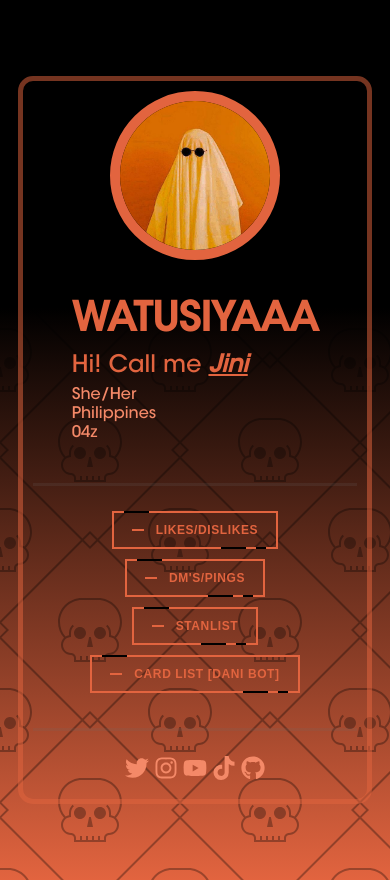
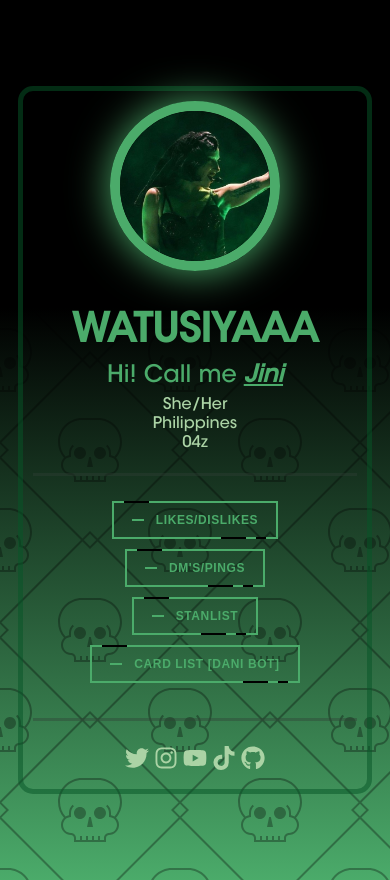
Before and after one commit to watusiyaaa/discord-portfolio, a React (Vite) app: page / in a window 390 px wide. Built offline with nearby package versions, Linux system fonts and the light colour scheme.

Commit message:
update: ver. 1.1.0 - all new color change for the site - fixes some code errors - added some meta tags - change profile pic and deleted the unused ones

```diff
--- a/index.html
+++ b/index.html
@@ -1,9 +1,12 @@
-<!doctype html>
+<!DOCTYPE html>
 <html lang="en">
   <head>
     <meta charset="UTF-8" />
     <link rel="icon" type="image/svg+xml" href="/logo.png" />
     <meta name="viewport" content="width=device-width, initial-scale=1.0" />
+    <meta name="theme-color" content="#4BAB6A" />
+    <meta name="author" content="watusiyaaa" />
+    <meta name="description" content="discord portfolio for watusiyaaa" />
     <title>𖤐 watusiyaaa 𖤐</title>
   </head>
   <body>
--- a/src/components/tools/button.jsx
+++ b/src/components/tools/button.jsx
@@ -1,6 +1,6 @@
 import "./button.css";
 
-export default function Button({ text, onClick = "" }) {
+export default function Button({ text, onClick = () => {} }) {
   return (
     <button className="info-button" onClick={onClick}>
       <span className="top-key"></span>
--- a/src/components/top-title.css
+++ b/src/components/top-title.css
@@ -14,6 +14,7 @@
   margin: 0 20px 0 20px;
   border: 10px solid var(--text-color1);
   border-radius: 50%;
+  box-shadow: 1px 1px 40px var(--text-color1);
 }
 
 .info-container {
@@ -66,15 +67,22 @@ ul {
 
   .title {
     font-size: 2.5rem;
+    text-align: center;
   }
 
   .nick {
     font-size: 1.5rem;
     margin-top: -20px;
+    text-align: center;
+  }
+
+  .list {
+    margin-bottom: -20px;
   }
 
   .info {
     font-size: 1rem;
+    text-align: center;
   }
 }
 
@@ -89,14 +97,21 @@ ul {
 
   .title {
     font-size: 2rem;
+    text-align: center;
   }
 
   .nick {
     font-size: 1.2rem;
     margin-top: -20px;
+    text-align: center;
+  }
+
+  .list {
+    margin-bottom: -20px;
   }
 
   .info {
     font-size: 0.9rem;
+    text-align: center;
   }
 }
--- a/src/components/top-title.jsx
+++ b/src/components/top-title.jsx
@@ -1,4 +1,4 @@
-import Profile from "../assets/profile1.jpg";
+import Profile from "../assets/profile.jpg";
 import "./top-title.css";
 
 export default function TopTitle() {
@@ -10,7 +10,7 @@ export default function TopTitle() {
         <h2 className="nick">
           Hi! Call me <span className="s1">Jini</span>
         </h2>
-        <ul>
+        <ul className="list">
           <li className="info">She/Her</li>
           <li className="info">Philippines</li>
           <li className="info">04z</li>
--- a/src/index.css
+++ b/src/index.css
@@ -1,22 +1,22 @@
 :root {
   /* font color var */
-  --text-color1: rgba(226, 100, 63, 1);
+  --text-color1: rgba(75, 171, 106, 1);
   --text-color2: black;
-  --text-color3: rgb(244, 137, 104);
+  --text-color3: rgba(171, 211, 165, 1);
   --text-color4: whitesmoke; /* Social icons hover color */
-  --text-color5: #f5c8bb;
-  --text-color6: #e98769; /* mid-bt span tag color */
+  --text-color5: rgba(196, 224, 192, 1);
+  --text-color6: rgba(189, 226, 201, 1); /* mid-bt span tag color */
 
   /* box color var */
-  --box-color1: rgba(226, 101, 63, 0.519);
+  --box-color1: rgba(7, 85, 39, 0.519);
 
   /* divider color */
-  --div-color: #67676769;
+  --div-color: rgba(48, 63, 54, 1);
 }
 
 body {
   background: url("./assets/skulls.svg") repeat,
-    linear-gradient(180deg, rgb(0, 0, 0) 35%, rgba(226, 100, 63, 1) 100%);
+    linear-gradient(180deg, rgb(0, 0, 0) 35%, rgba(75, 171, 106, 1) 100%);
   background-size: auto cover;
   background-attachment: fixed;
 
```
Also changed, not shown: src/assets/profile.jpg, src/assets/profile1.jpg (deleted).
